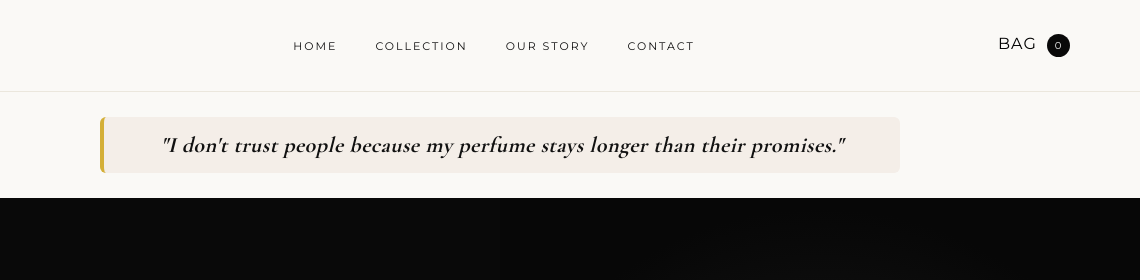
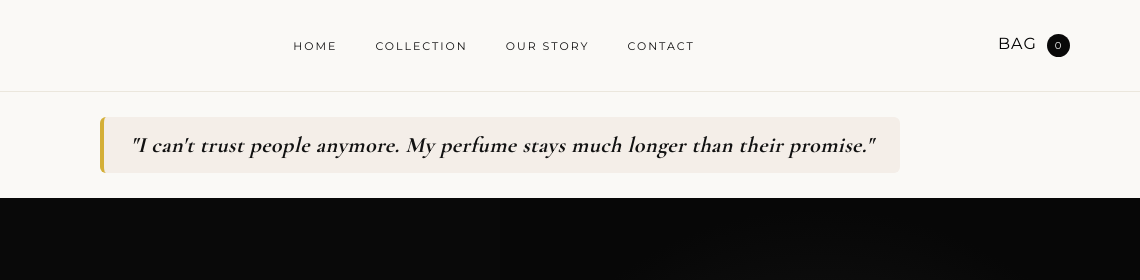
Before and after one commit to Ahmed-sketch2/Scents-by-Ahmed, a website: page index.html in a window 1280 px wide. Shown: the top 280 px of the page, 140-1280 px from the left. Drawn offline with nearby package versions, Linux system fonts and the light colour scheme; no server answers; files whose address does not match are found by name.

Commit message:
Update index.html

```diff
--- a/index.html
+++ b/index.html
@@ -27,7 +27,7 @@
 
   <main><div style="text-align: center; margin: 25px auto; max-width: 800px; padding: 15px 20px; background-color: #f4eee8; border-left: 4px solid #d4af37; border-radius: 6px;">
   <p style="font-family: 'Cormorant Garamond', Georgia, serif; font-size: 22px; font-weight: bold; color: #111111; font-style: italic; margin: 0; letter-spacing: 0.5px;">
-    "I don't trust people because my perfume stays longer than their promises."
+   "I can't trust people anymore. My perfume stays much longer than their promise."
   </p>
 </div>
     <section class="hero" id="home">
```
